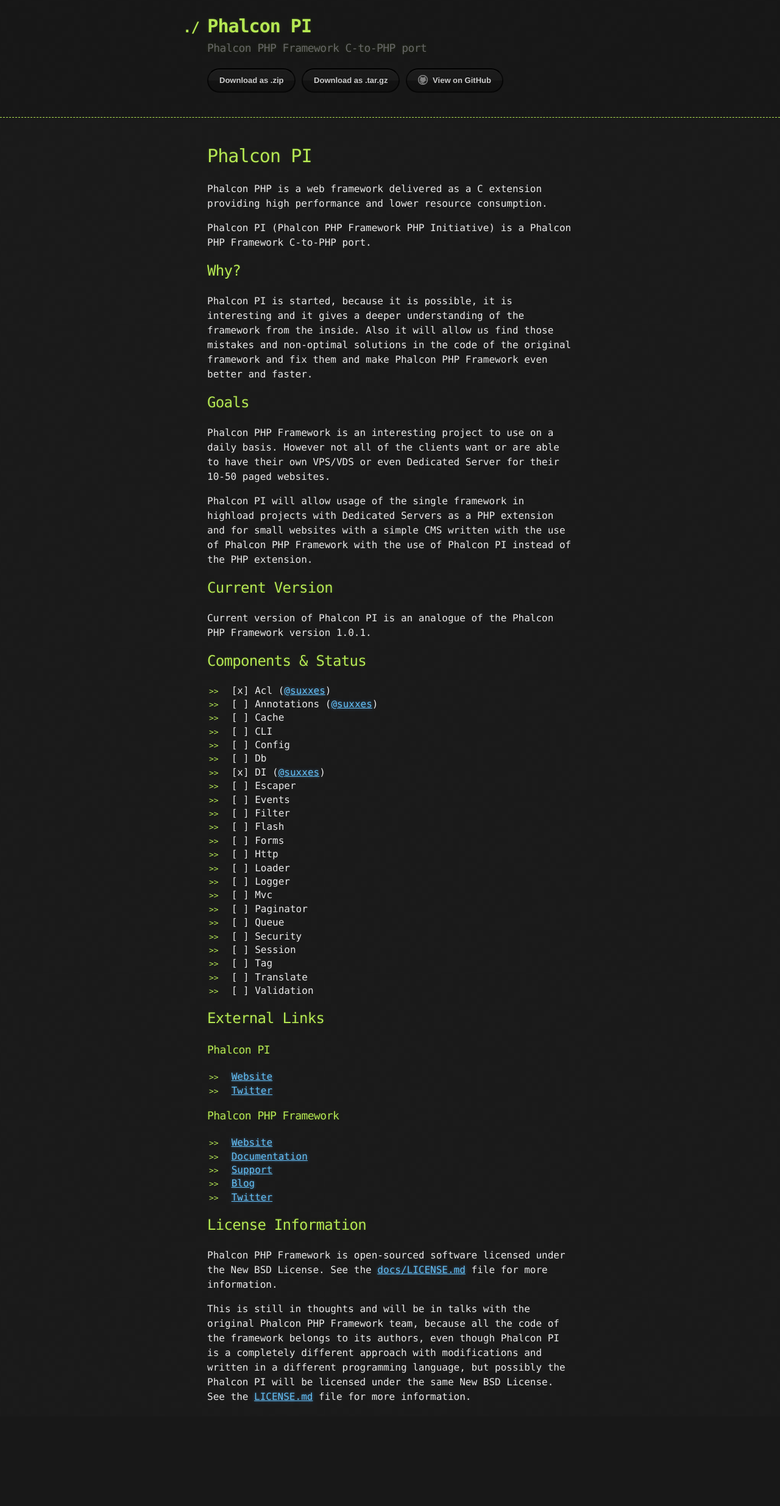
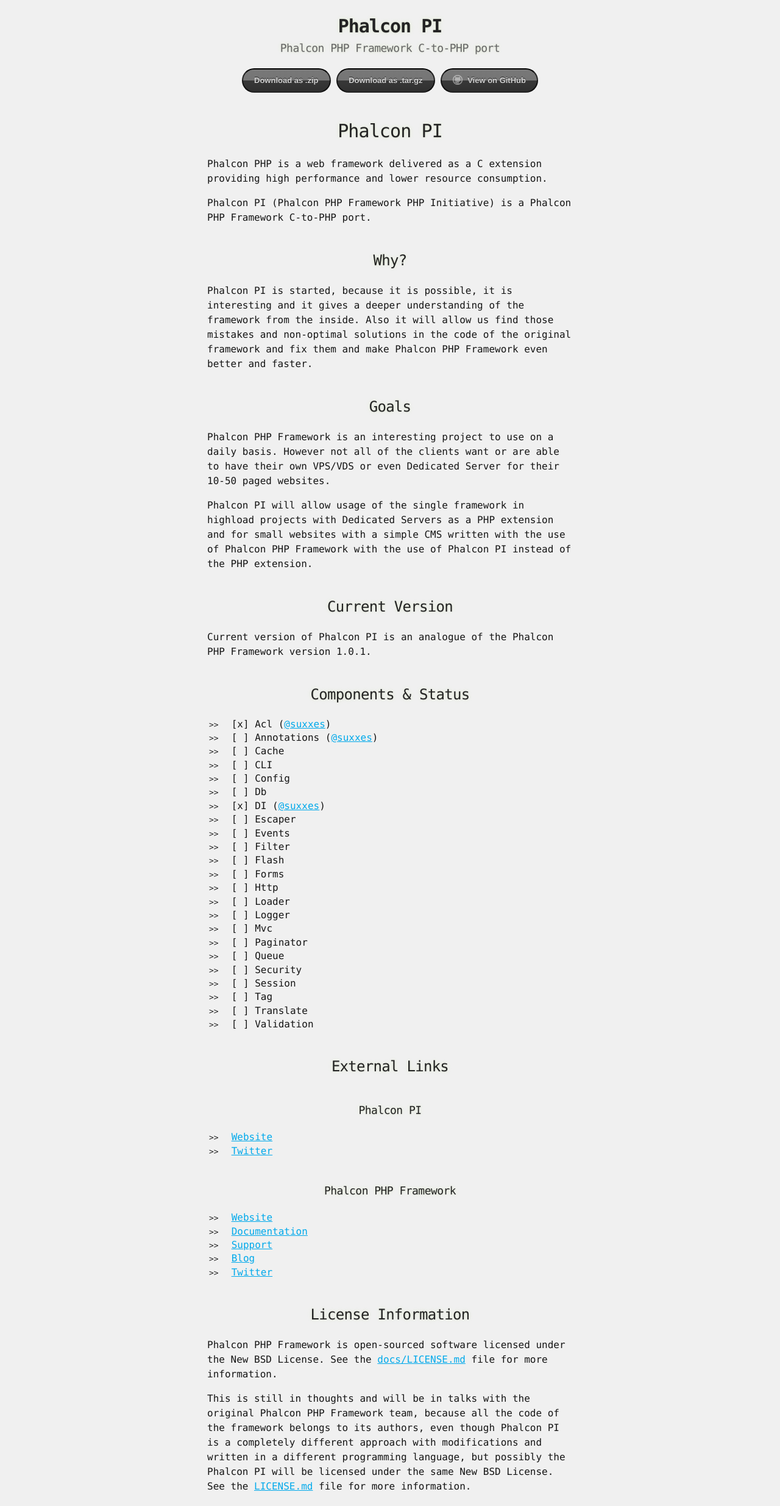
Before and after one commit to 101010111100/phalconpi, a PHP site: page / in a window 1280 px wide. Shown: the whole page at 61% size. Before the commit the page ends 2301 px from the top, so only its background shows below. Run offline with PHP 8.4, Linux system fonts and the light colour scheme.

Commit message:
Layout modifications

```diff
--- a/stylesheets/stylesheet.css
+++ b/stylesheets/stylesheet.css
@@ -1,8 +1,8 @@
 body {
   margin: 0;
   padding: 0;
-  background: #151515 url("../images/bkg.png") 0 0;
-  color: #eaeaea;
+  background: #f0f0f0;
+  color: #151515;
   font: 16px;
   line-height: 1.5;
   font-family: Monaco, "Bitstream Vera Sans Mono", "Lucida Console", Terminal, monospace;
@@ -36,30 +36,24 @@ li {
 */
 
 header {
-  background: rgba(0, 0, 0, 0.1);
   width: 100%;
-  border-bottom: 1px dashed #b5e853;
   padding: 20px 0;
-  margin: 0 0 40px 0;
+  margin: 0;
+  text-align: center;
 }
 
 header h1 {
   font-size: 30px;
   line-height: 1.5;
-  margin: 0 0 0 -40px;
+  margin: 0;
   font-weight: bold;
   font-family: Monaco, "Bitstream Vera Sans Mono", "Lucida Console", Terminal, monospace;
-  color: #b5e853;
+  color: #232323;
   text-shadow: 0 1px 1px rgba(0, 0, 0, 0.1),
                0 0 5px rgba(181, 232, 83, 0.1),
                0 0 10px rgba(181, 232, 83, 0.1);
   letter-spacing: -1px;
   -webkit-font-smoothing: antialiased;
-}
-
-header h1:before {
-  content: "./ ";
-  font-size: 24px;
 }
 
 header h2 {
@@ -86,9 +80,10 @@ section img {
 }
 
 h1, h2, h3, h4, h5, h6 {
+  text-align: center;
   font-weight: normal;
   font-family: Monaco, "Bitstream Vera Sans Mono", "Lucida Console", Terminal, monospace;
-  color: #b5e853;
+  color: #232323;
   letter-spacing: -0.03em;
   text-shadow: 0 1px 1px rgba(0, 0, 0, 0.1),
                0 0 5px rgba(181, 232, 83, 0.1),
@@ -100,28 +95,31 @@ h1, h2, h3, h4, h5, h6 {
 }
 
 #main_content h2 {
+  margin-top: 40px;
   font-size: 24px;
 }
 
 #main_content h3 {
+  margin-top: 40px;
   font-size: 18px;
 }
 
 #main_content h4 {
+  margin-top: 40px;
   font-size: 14px;
 }
 
 #main_content h5 {
   font-size: 12px;
   text-transform: uppercase;
-  margin: 0 0 5px 0;
+  margin: 40px 0 5px 0;
 }
 
 #main_content h6 {
   font-size: 12px;
   text-transform: uppercase;
   color: #999;
-  margin: 0 0 5px 0;
+  margin: 40px 0 5px 0;
 }
 
 dt {
@@ -137,7 +135,7 @@ ul li:before {
   content: ">>";
   font-family: Monaco, "Bitstream Vera Sans Mono", "Lucida Console", Terminal, monospace;
   font-size: 13px;
-  color: #b5e853;
+  color: #232323;
   margin-left: -37px;
   margin-right: 21px;
   line-height: 16px;
@@ -154,7 +152,7 @@ pre {
   border: 1px solid rgba(255, 255, 255, 0.15);
   padding: 10px;
   font-size: 14px;
-  color: #b5e853;
+  color: #232323;
   border-radius: 2px;
   -moz-border-radius: 2px;
   -webkit-border-radius: 2px;
@@ -170,7 +168,7 @@ table {
 
 th {
   text-align: left;
-  border-bottom: 1px dashed #b5e853;
+  border-bottom: 1px dashed #232323;
   padding: 5px 10px;
 }
 
@@ -181,8 +179,8 @@ td {
 hr {
   height: 0;
   border: 0;
-  border-bottom: 1px dashed #b5e853;
-  color: #b5e853;
+  border-bottom: 1px dashed #232323;
+  color: #232323;
 }
 
 /* Buttons
@@ -190,7 +188,7 @@ hr {
 
 .btn {
   display: inline-block;
-  background: -webkit-linear-gradient(top, rgba(40, 40, 40, 0.3), rgba(35, 35, 35, 0.3) 50%, rgba(10, 10, 10, 0.3) 50%, rgba(0, 0, 0, 0.3));
+  background: -webkit-linear-gradient(top, rgba(40, 40, 40, 0.6), rgba(35, 35, 35, 0.6) 50%, rgba(10, 10, 10, 0.8) 50%, rgba(0, 0, 0, 0.8));
   padding: 8px 18px;
   border-radius: 50px;
   border: 2px solid rgba(0, 0, 0, 0.7);
@@ -206,7 +204,7 @@ hr {
 }
 
 .btn:hover {
-  background: -webkit-linear-gradient(top, rgba(40, 40, 40, 0.6), rgba(35, 35, 35, 0.6) 50%, rgba(10, 10, 10, 0.8) 50%, rgba(0, 0, 0, 0.8));
+  background: -webkit-linear-gradient(bottom, rgba(40, 40, 40, 0.6), rgba(35, 35, 35, 0.6) 50%, rgba(10, 10, 10, 0.8) 50%, rgba(0, 0, 0, 0.8));
 }
 
 .btn .icon {
@@ -227,8 +225,7 @@ hr {
 */
 
 a {
-  color: #63c0f5;
-  text-shadow: 0 0 5px rgba(104, 182, 255, 0.5);
+  color: rgb(0, 169, 235);
 }
 
 /* Clearfix */
```
Also changed, not shown: images/bkg.png (deleted).
